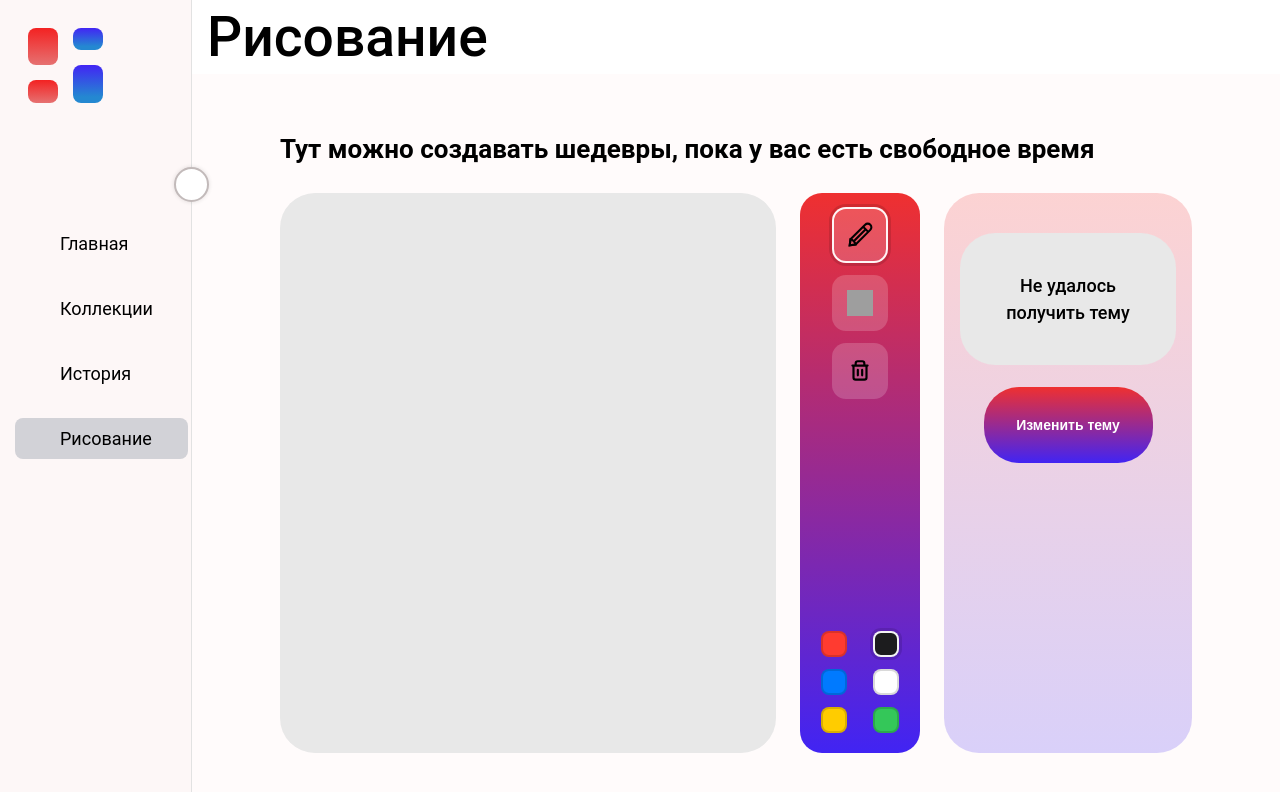
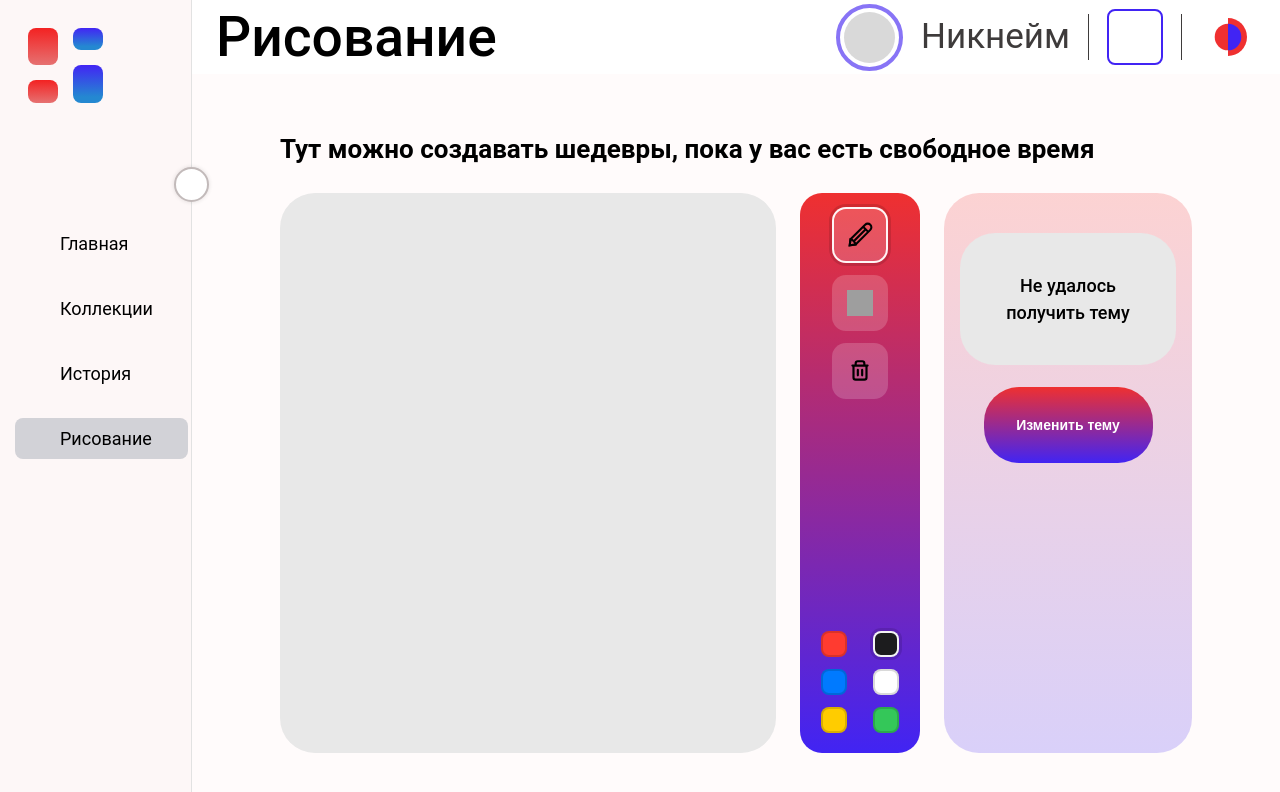
Before and after one commit to BuTy3/web-itmo-match, a React app in the folder frontend/: page /drawing in a window 1280 px wide. Shown: the top 792 px of the page. Built offline with nearby package versions, Linux system fonts and the light colour scheme; no server answers; grey boxes are pictures that could not be loaded; some icons are missing; the HTML template or start-up script is replaced by a standard one.

Commit message:
Fix header

```diff
--- a/frontend/src/shared/ui/header/Header.tsx
+++ b/frontend/src/shared/ui/header/Header.tsx
@@ -27,29 +27,39 @@ export const Header: React.FC<HeaderProps> = ({
         borderBottom: 'none',
       }}
     >
-      {/* INTERNAL HEADER CONTENT (maxWidth 1677px + 223px offset) */}
       <Box
         sx={{
           width: '100%',
-          maxWidth: '1677px',
+          maxWidth: '1500px',
           height: '74px',
-          ml: '15px',
+          mx: 'auto',
+          px: { xs: 2, sm: 3 },
           display: 'flex',
           alignItems: 'center',
           justifyContent: 'space-between',
+          gap: { xs: 2, sm: 3 },
           boxSizing: 'border-box',
         }}
       >
         {/* LEFT SIDE — TITLE */}
         <Box
           sx={{
-            width: '209px',
-            height: '64px',
             display: 'flex',
             alignItems: 'center',
+            flex: '1 1 auto',
+            minWidth: 0,
           }}
         >
-          <Typography sx={{ fontSize: '55px', fontWeight: 500 }}>
+          <Typography
+            noWrap
+            sx={{
+              fontSize: { xs: '32px', sm: '44px', md: '55px' },
+              fontWeight: 500,
+              lineHeight: 1,
+              overflow: 'hidden',
+              textOverflow: 'ellipsis',
+            }}
+          >
             {title}
           </Typography>
         </Box>
--- a/frontend/src/shared/ui/header/RightHeaderPanel.tsx
+++ b/frontend/src/shared/ui/header/RightHeaderPanel.tsx
@@ -12,17 +12,20 @@ export const RightHeaderPanel = ({ username }: { username: string }) => {
         alignItems: 'center',
         position: 'relative',
         height: '74px',
-        marginLeft: '900px'
+        minWidth: 0,
+        maxWidth: '100%',
+        gap: { xs: '10px', sm: '12px', md: '18px' },
       }}
     >
 
       {/* ====================== AVATAR (67×67) ====================== */}
       <Box
         sx={{
-          width: '67px',
-          height: '67px',
+          width: { xs: '48px', sm: '56px', md: '67px' },
+          height: { xs: '48px', sm: '56px', md: '67px' },
           position: 'relative',
           borderRadius: '50%',
+          flex: '0 0 auto',
         }}
       >
         {/* Outer Circle (border ring) */}
@@ -31,7 +34,7 @@ export const RightHeaderPanel = ({ username }: { username: string }) => {
             position: 'absolute',
             inset: 0,
             borderRadius: '50%',
-            border: '4px solid #8874F6',
+            border: { xs: '3px solid #8874F6', md: '4px solid #8874F6' },
           }}
         />
 
@@ -39,10 +42,10 @@ export const RightHeaderPanel = ({ username }: { username: string }) => {
         <Box
           sx={{
             position: 'absolute',
-            top: '8px',
-            left: '8px',
-            width: '51px',
-            height: '51px',
+            top: { xs: '6px', sm: '7px', md: '8px' },
+            left: { xs: '6px', sm: '7px', md: '8px' },
+            width: { xs: '36px', sm: '42px', md: '51px' },
+            height: { xs: '36px', sm: '42px', md: '51px' },
             borderRadius: '50%',
             backgroundColor: '#D9D9D9',
             display: 'flex',
@@ -53,8 +56,8 @@ export const RightHeaderPanel = ({ username }: { username: string }) => {
           {/* user icon masked */}
           <Box
             sx={{
-              width: '32px',
-              height: '32px',
+              width: { xs: '20px', sm: '24px', md: '32px' },
+              height: { xs: '20px', sm: '24px', md: '32px' },
               backgroundColor: '#918888',
               maskImage: 'url("/icons/user-outline.svg")',
               WebkitMaskImage: 'url("/icons/user-outline.svg")',
@@ -67,25 +70,28 @@ export const RightHeaderPanel = ({ username }: { username: string }) => {
         </Box>
       </Box>
 
-      {/* ====================== GAP 1 → 85 px ====================== */}
-      <Box sx={{ width: '18px' }} />
-
       {/* ====================== USERNAME BOX (154×42) ====================== */}
       <Box
         sx={{
-          width: '154px',
-          height: '42px',
           display: 'flex',
           alignItems: 'center',
+          minWidth: 0,
+          flex: '0 1 auto',
+          maxWidth: { xs: '140px', sm: '220px', md: '320px' },
         }}
       >
-        <Typography sx={{ fontSize: '35px', color: '#3E3B3B' }}>
+        <Typography
+          noWrap
+          sx={{
+            fontSize: { xs: '16px', sm: '20px', md: '35px' },
+            color: '#3E3B3B',
+            overflow: 'hidden',
+            textOverflow: 'ellipsis',
+          }}
+        >
           {username}
         </Typography>
       </Box>
-
-      {/* ====================== GAP 2 → 175 px ====================== */}
-      <Box sx={{ width: '18px' }} />
 
       {/* ====================== DIVIDER 1 (1×46) ====================== */}
       <Box
@@ -93,30 +99,29 @@ export const RightHeaderPanel = ({ username }: { username: string }) => {
           width: '1px',
           height: '46px',
           backgroundColor: '#3E3B3B',
+          display: { xs: 'none', md: 'block' },
         }}
       />
-
-      {/* ====================== GAP 3 → 21 px ====================== */}
-      <Box sx={{ width: '18px' }} />
 
       {/* ====================== LOGOUT BUTTON (56×56) ====================== */}
       <Box
         sx={{
-          width: '56px',
-          height: '56px',
+          width: { xs: '44px', sm: '50px', md: '56px' },
+          height: { xs: '44px', sm: '50px', md: '56px' },
           borderRadius: '8px',
           border: '2px solid #4124F4',
           cursor: 'pointer',
           display: 'flex',
           alignItems: 'center',
           justifyContent: 'center',
+          flex: '0 0 auto',
         }}
       >
         {/* logout SVG mask */}
         <Box
           sx={{
-            width: '32px',
-            height: '32px',
+            width: { xs: '24px', md: '32px' },
+            height: { xs: '24px', md: '32px' },
             backgroundColor: '#4124F4',
             maskImage: 'url(/icons/logout-vector.svg)',
             WebkitMaskImage: 'url(/icons/logout-vector.svg)',
@@ -126,28 +131,24 @@ export const RightHeaderPanel = ({ username }: { username: string }) => {
         />
       </Box>
 
-      {/* ====================== GAP 4 → 76 px ====================== */}
-      <Box sx={{ width: '18px' }} />
-
       {/* ====================== DIVIDER 2 (1×46) ====================== */}
       <Box
         sx={{
           width: '1px',
           height: '46px',
           backgroundColor: '#3E3B3B',
+          display: { xs: 'none', md: 'block' },
         }}
       />
-
-      {/* ====================== GAP 5 → 14 px ====================== */}
-      <Box sx={{ width: '10px' }} />
 
       {/* ====================== THEME TOGGLE BUTTON (56×56) ====================== */}
       <Box
         sx={{
-          width: '56px',
-          height: '56px',
+          width: { xs: '44px', sm: '50px', md: '56px' },
+          height: { xs: '44px', sm: '50px', md: '56px' },
           cursor: 'pointer',
           position: 'relative',
+          flex: '0 0 auto',
         }}
         onClick={() => setMenuOpen((s) => !s)}
       >
@@ -155,10 +156,10 @@ export const RightHeaderPanel = ({ username }: { username: string }) => {
         <Box
           sx={{
             position: 'absolute',
-            top: '9px',
-            left: '9px',
-            width: '38px',
-            height: '38px',
+            top: { xs: '7px', sm: '8px', md: '9px' },
+            left: { xs: '7px', sm: '8px', md: '9px' },
+            width: { xs: '30px', sm: '34px', md: '38px' },
+            height: { xs: '30px', sm: '34px', md: '38px' },
             borderRadius: '50%',
             background: 'linear-gradient(90deg, #FFFFFF 50%, #EF3030 50%)',
           }}
@@ -168,10 +169,10 @@ export const RightHeaderPanel = ({ username }: { username: string }) => {
         <Box
           sx={{
             position: 'absolute',
-            top: '9px',
-            left: '9px',
-            width: '38px',
-            height: '38px',
+            top: { xs: '7px', sm: '8px', md: '9px' },
+            left: { xs: '7px', sm: '8px', md: '9px' },
+            width: { xs: '30px', sm: '34px', md: '38px' },
+            height: { xs: '30px', sm: '34px', md: '38px' },
             borderRadius: '50%',
             background: 'linear-gradient(90deg, #F03030 50%, #4124F4 50%)',
             transform: 'scale(0.7)',
--- a/frontend/src/shared/ui/header/ThemeMenu.tsx.tsx
+++ b/frontend/src/shared/ui/header/ThemeMenu.tsx.tsx
@@ -7,7 +7,7 @@ export const ThemeMenu = () => {
         width: '160px',
         height: '195px',
         position: 'absolute',
-        top: '145px',
+        top: 'calc(100% + 8px)',
         right: '0px',
         backgroundColor: '#FFFFFF',
         borderRadius: '12px',
```
